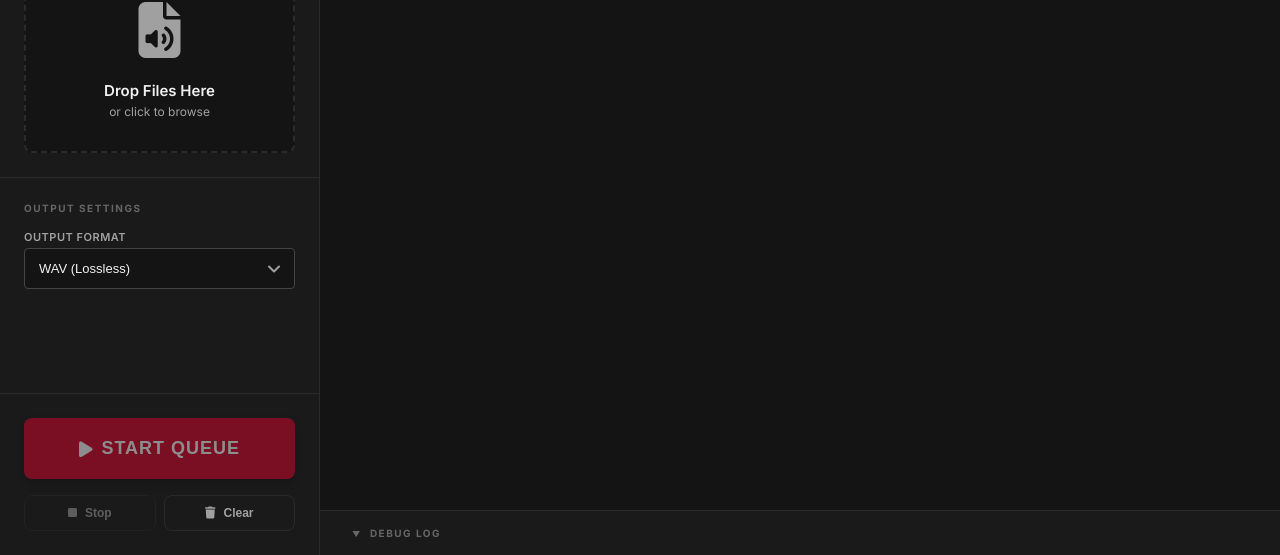
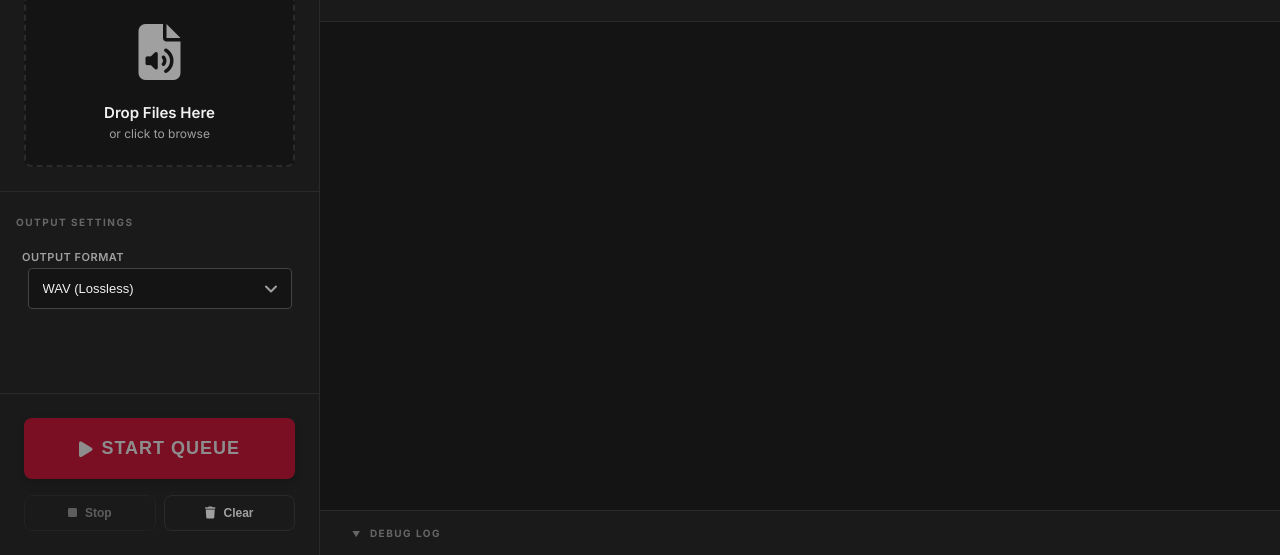
Before and after one commit to danielesdosa94/poligono-vocal-remover, an Electron app: page src/renderer/index.html in a window 1280 px wide. Shown: the part 245-800 px from the top of the page. Drawn offline with Linux system fonts and the light colour scheme; no server answers.

Commit message:
Refactor: Update UI structure to Hub layout, new branding header and partial style fixes

```diff
--- a/src/renderer/css/styles.css
+++ b/src/renderer/css/styles.css
@@ -90,7 +90,7 @@ body {
 
 .app-container {
     display: grid;
-    grid-template-rows: var(--header-height) var(--brand-height) 1fr;
+    grid-template-rows: var(--header-height) var(--brand-height) 30px 1fr;
     height: 100vh;
     overflow: hidden;
 }
@@ -188,6 +188,17 @@ body {
 }
 
 /* ============================================================================
+   Spacer - Forzado
+   ========================================================================= */
+
+.spacer-lg {
+    height: 30px !important;
+    width: 100% !important;
+    flex-shrink: 0 !important;
+    background: var(--color-bg);
+}
+
+/* ============================================================================
    Main Content - Two Column Grid
    ========================================================================= */
 
@@ -217,7 +228,8 @@ body {
 .control-section--scrollable {
     flex: 1;
     overflow-y: auto;
-    overflow-x: hidden;
+    overflow-x: visible !important;
+    padding: var(--spacing-lg) var(--spacing-md) !important;
 }
 
 .control-section--scrollable::-webkit-scrollbar {
@@ -254,8 +266,8 @@ body {
 .drop-zone {
     border: 2px dashed var(--color-border);
     border-radius: var(--radius-md);
-    padding: var(--spacing-xl) var(--spacing-lg);
-    min-height: 180px;
+    padding: var(--spacing-lg);
+    min-height: 160px;
     text-align: center;
     cursor: pointer;
     transition: all var(--transition-base);
@@ -308,6 +320,8 @@ body {
 
 .form-group {
     margin-bottom: var(--spacing-md);
+    padding: 5px !important;
+    border: 1px solid transparent !important;
 }
 
 .form-group:last-child {
@@ -325,7 +339,7 @@ body {
 }
 
 .form-select {
-    width: 100%;
+    width: 96% !important;
     padding: 12px 14px;
     background: var(--color-bg);
     border: 1px solid #444444 !important;
@@ -342,7 +356,9 @@ body {
     background-repeat: no-repeat;
     background-position: right 14px center;
     padding-right: 40px;
-    box-sizing: border-box;
+    box-sizing: border-box !important;
+    display: block;
+    margin: 0 auto !important;
 }
 
 .form-select:hover {
@@ -828,6 +844,11 @@ body {
     padding: var(--spacing-lg);
 }
 
+.settings-card .form-group {
+    padding: 8px !important;
+    border: 1px solid transparent !important;
+}
+
 .settings-card__title {
     font-size: 16px;
     font-weight: 600;
--- a/src/renderer/index.html
+++ b/src/renderer/index.html
@@ -37,6 +37,9 @@
                 Extract Vocals & Instrumental (2 Tracks)
             </div>
         </section>
+
+        <!-- Spacer Forzado -->
+        <div class="spacer-lg"></div>
 
         <!-- Main Content - Two Column Grid -->
         <main class="main">
```
